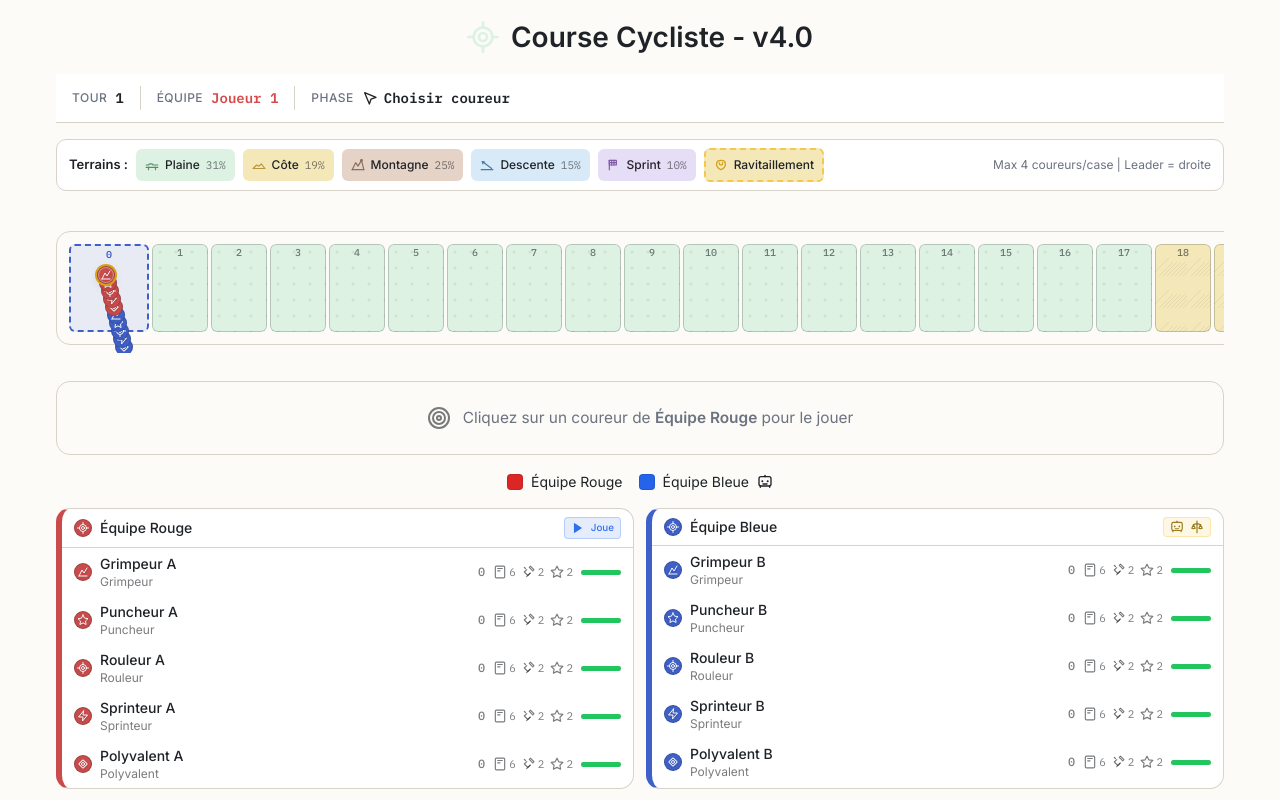
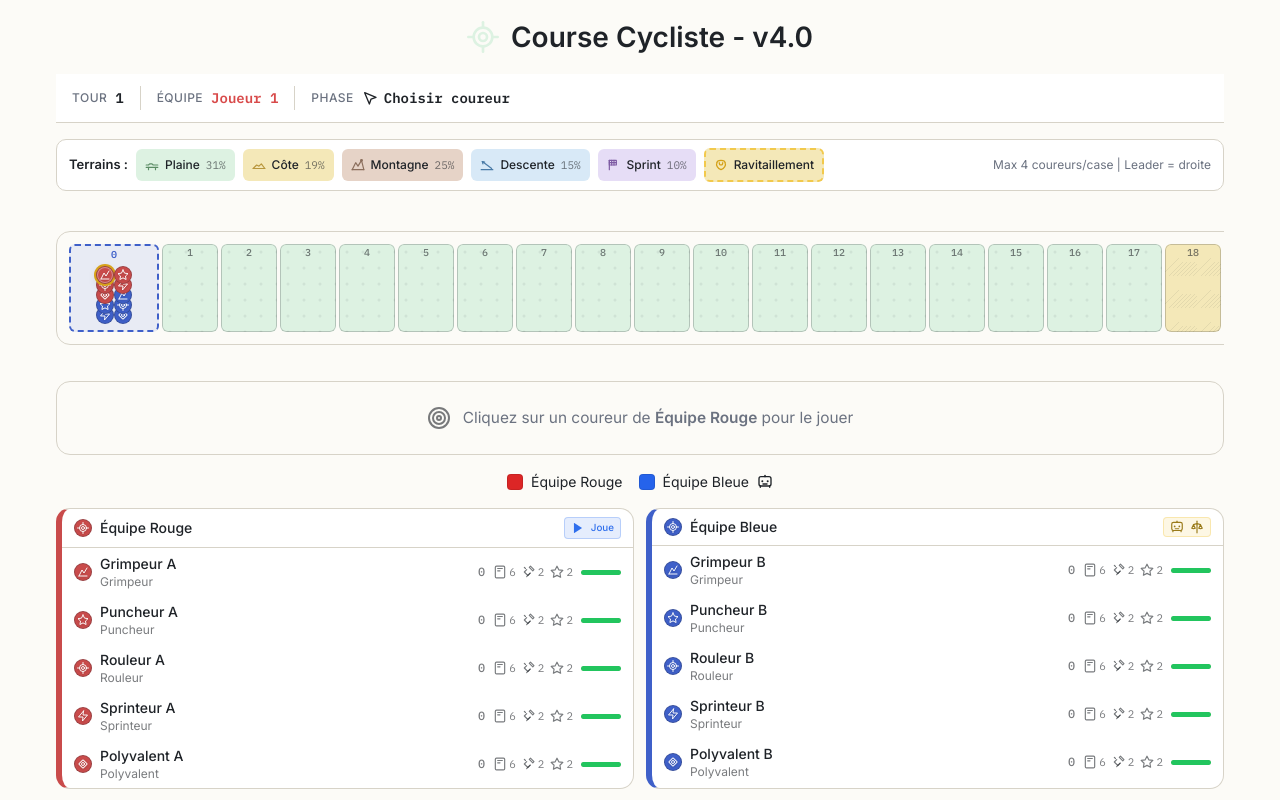
Before and after one commit to benabot/cycling-sim-game-game-code, a Vue app: page / in a window 1280 px wide. Both pictures are taken after a click on the button "Lancer la course !". Shown: the top 800 px of the page. Built offline with nearby package versions, Linux system fonts and the light colour scheme.

Commit message:
fix(track): start cell tokens in 2x3 grid per team
- 2 columns per team (idx % 2)
- 3 rows stacked with 10px vertical offset
- Teams side by side with 6px gap

```diff
--- a/src/components/CourseBoard.vue
+++ b/src/components/CourseBoard.vue
@@ -10,17 +10,17 @@
       >
         <span class="track-cell-number">0</span>
         <div class="track-cell-riders-start">
-          <!-- Group riders by team, stacked -->
+          <!-- Group riders by team, 2 columns stacked -->
           <div
             v-for="teamId in getTeamsAtStart()"
             :key="teamId"
-            class="track-start-stack"
+            class="track-start-team"
           >
             <div
               v-for="(rider, idx) in getRidersByTeamAt(0, teamId)"
               :key="rider.id"
               class="track-start-token"
-              :style="{ '--stack-index': idx }"
+              :style="{ '--stack-index': Math.floor(idx / 2), '--col-index': idx % 2 }"
             >
               <RiderToken
                 :rider="rider"
@@ -306,39 +306,39 @@ function getAspirationInfo(riderId) {
   flex: 1;
 }
 
-/* Start cell: contains stacked teams */
+/* Start cell: contains teams side by side */
 .track-cell--start {
-  width: 80px;
+  width: 90px;
   height: 88px;
 }
 
 /* Start cell riders: teams side by side */
 .track-cell-riders-start {
   display: flex;
-  gap: 8px;
+  gap: 6px;
   flex: 1;
   justify-content: center;
   align-items: center;
   padding: 4px;
 }
 
-/* Each team stack at start - overlapping tokens like card pile */
-.track-start-stack {
+/* Each team block: 2 columns, stacked rows */
+.track-start-team {
   position: relative;
-  width: 24px;
-  height: 60px;
+  width: 36px;
+  height: 64px;
 }
 
 .track-start-token {
   position: absolute;
-  left: calc(var(--stack-index) * 2px);
-  top: calc(var(--stack-index) * 8px);
+  left: calc(var(--col-index) * 18px);
+  top: calc(var(--stack-index) * 10px);
   z-index: calc(10 - var(--stack-index));
   transition: transform 0.15s ease;
 }
 
 .track-start-token:hover {
-  transform: translateY(-3px) scale(1.15);
+  transform: translateY(-2px) scale(1.1);
   z-index: 20;
 }
 
```
